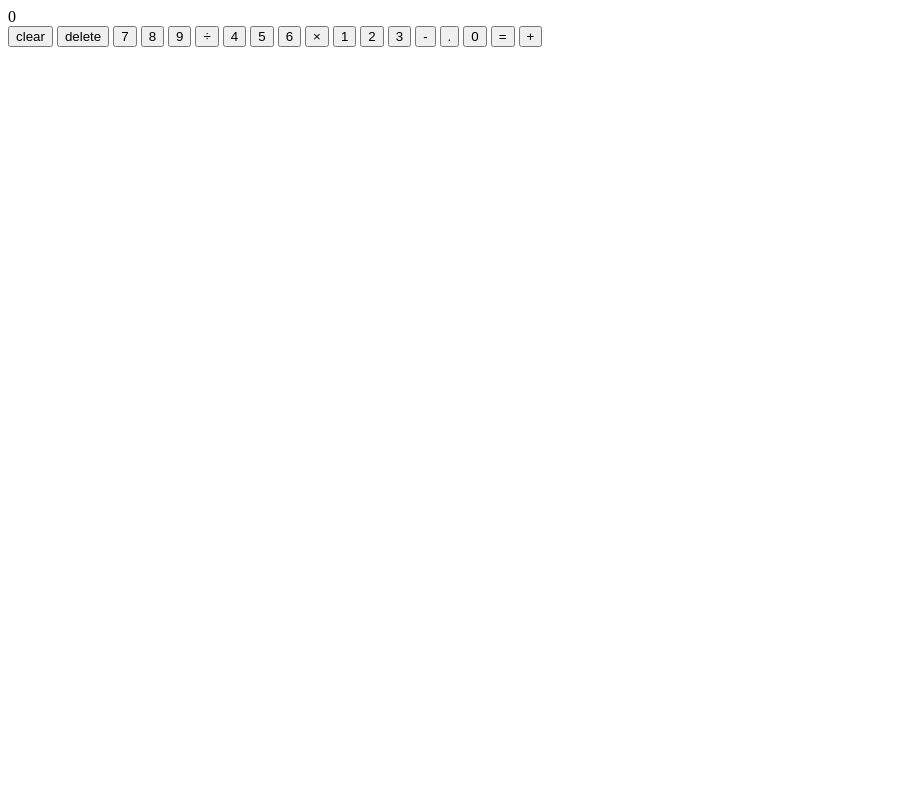
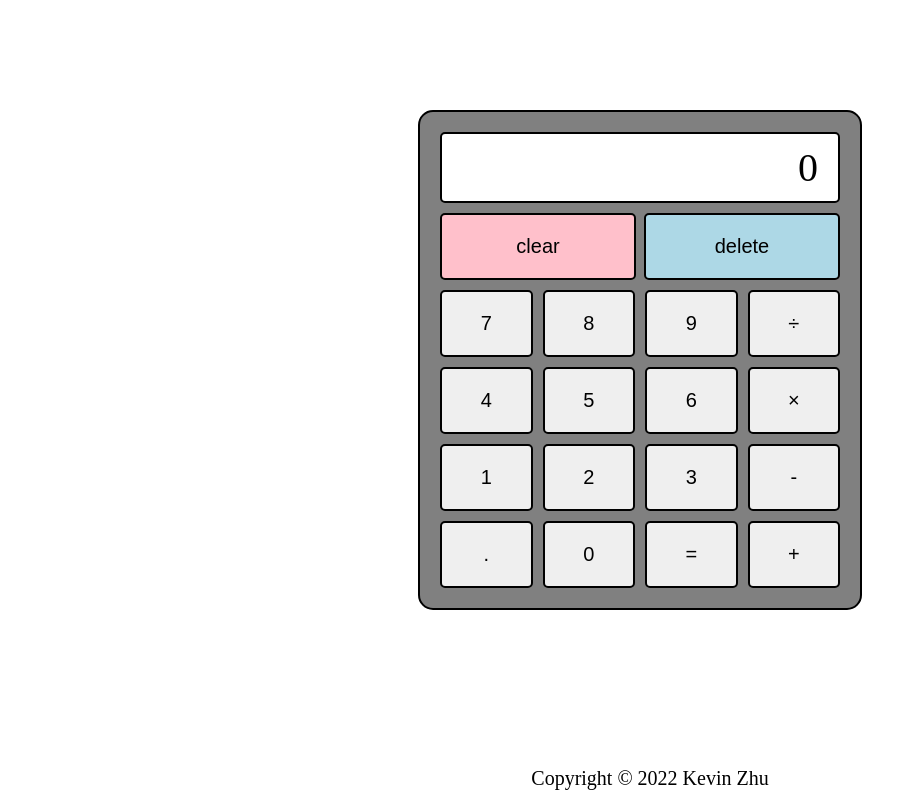
Before and after one commit to KevinZhu97/calculator-project, a plain HTML site: page index.html in a window 1280 px wide. Shown: the whole page, without its empty margins (0-917 px from the left). Drawn offline with Linux system fonts and the light colour scheme.

Commit message:
Clear some calculation bugs and add css to improve the user experience

```diff
--- a/index.html
+++ b/index.html
@@ -5,6 +5,7 @@
     <meta http-equiv="X-UA-Compatible" content="IE=edge">
     <meta name="viewport" content="width=device-width, initial-scale=1.0">
     <link rel="icon" type="image/x-icon" href="icons8-calculator-48.png">
+    <link rel="stylesheet" href="styles.css">
     <title>Calculator</title>
 </head>
 <body>
@@ -14,9 +15,11 @@
                 <div class="last-operation"></div>
                 <div class="current-operation"></div>
             </div>
-            <div class="buttons-grid">
+            <div class="clear-delete">
                 <button class="btn" id="clear">clear</button>
                 <button class="btn" id="delete">delete</button>
+            </div>
+            <div class="buttons-grid">
                 <button class="btn number" id="digit-7">7</button>
                 <button class="btn number" id="digit-8">8</button>
                 <button class="btn number" id="digit-9">9</button>
@@ -36,6 +39,9 @@
             </div>
         </div>
     </main>
+    <div class="footer">
+        <div id="copyright">Copyright © 2022 Kevin Zhu</div>
+    </div>
 </body>
 <script src="javascript.js"></script>
 </html>
--- a/javascript.js
+++ b/javascript.js
@@ -26,36 +26,28 @@ const lastOperation = document.querySelector('.last-operation');
 let displayValue = 0;
 currentOperation.innerHTML = displayValue
 
-// give number button an eventlistener
+// give number button an eventlistener, delete 0 with substring
 const allNumbers = document.querySelectorAll('.number');
 allNumbers.forEach((number) => {
     number.addEventListener('click', () => {
         displayValue += number.innerHTML;
-        // delete the 0
         currentOperation.innerHTML = `${displayValue.substring(1)}`;
     });
 });
 
-// declare variable to use it later to store first
-// first value 0, in case user wants to sum righ off the bat? ***
 let firstValue = 0;
 let secondValue = '';
 let symbol = '';
 
-// how do i store all the values?
-// what happens if she presses more than one number and operators, to add before the = sign
 const allOperations = document.querySelectorAll('.operator');
 allOperations.forEach((operator) => {
     operator.addEventListener('click', () => {
         if (firstValue === 0) {
             firstValue = parseInt(currentOperation.innerHTML);
-            console.log(firstValue);
             symbol = operator.id;
-            console.log(symbol);
             displayValue = 0;
         } else if (firstValue > 0) {
             secondValue = parseInt(currentOperation.innerHTML);
-            console.log(symbol);
             currentOperation.innerHTML = operate(window[symbol], firstValue, secondValue);
             symbol = operator.id;
             firstValue = parseInt(currentOperation.innerHTML);
@@ -64,11 +56,7 @@ allOperations.forEach((operator) => {
     });
 });
 
-//for some reason operator does not stay the same for the next block of code, it returns to
-//its original value, got it solved: issue was due to variable shadowing
-
-//uncaught type error, use window[variable] to call function with a variable
-
+// window[variable] to call function with a variable
 const equals = document.querySelector('#equals');
 equals.addEventListener('click', function() {
     secondValue = parseInt(displayValue);
@@ -76,16 +64,15 @@ equals.addEventListener('click', function() {
     firstValue = (operate(window[symbol], firstValue, secondValue));
 });
 
-// add clear function
 const clear = document.querySelector('#clear');
 clear.addEventListener('click', () => {
     firstValue = 0;
-    secondValue = '';
+    secondValue = 0;
     symbol = '';
+    displayValue = 0;
     currentOperation.innerHTML = 0;
 });
 
-// add delete function, get a hold of the display and edit it
 const erase = document.querySelector('#delete');
 erase.addEventListener('click', () => {
     if (currentOperation.innerHTML.length > 1) {
--- /dev/null
+++ b/styles.css
@@ -0,0 +1,77 @@
+html {
+    position: relative;
+    min-height: 100%
+}
+.container {
+    display: flex;
+    margin: 0;
+    height: 75vh;
+    min-height: 500px;
+    justify-content: center;
+    align-items: center;
+    margin-top: 50px;
+    padding: 10px;
+}
+
+.calculator {
+  width: 400px;
+  border: 2px solid;
+  padding: 20px;
+  border-radius: 15px;
+  background-color: gray;
+}
+
+.screen {
+    padding: 10px 20px;
+    border: 2px solid;
+    border-radius: 5px;
+    background-color: white;
+    font-size: 40px;
+}
+
+.buttons-grid {
+    display: grid;
+    grid-template-columns: repeat(4, 2fr);
+    grid-gap: 10px;
+}
+
+.btn {
+    padding: 20px;
+    border-radius: 5px;
+    border: 2px solid;
+    font-size: 20px;
+}
+
+.screen {
+    display: flex;
+    justify-content: flex-end;
+}
+
+.clear-delete {
+    display: flex;
+    justify-content: space-between;
+    margin: 10px 0;
+}
+
+#clear {
+    width: 49%;
+    background-color: pink;
+}
+
+#delete {
+    width: 49%;
+    background-color: lightblue;
+}
+
+.footer {
+    position: absolute;
+    left: 0;
+    bottom: 0;
+    display: flex;
+    justify-content: center;
+    align-items: center;
+    padding: 10px;
+    font-size: 20px;
+    gap: 10px;
+    width: 100%;
+}
```
